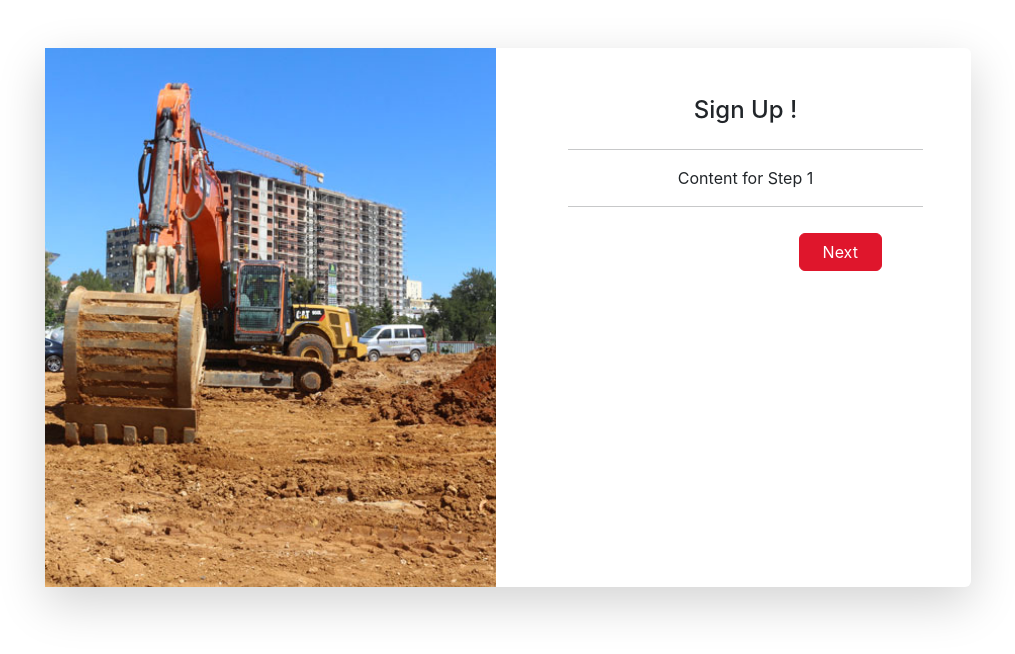
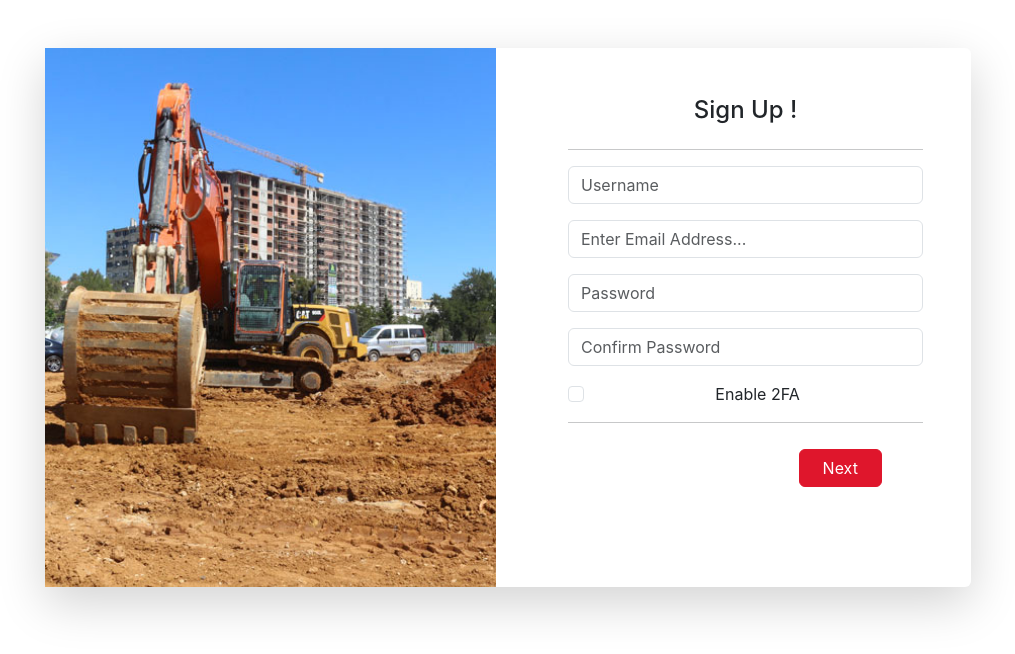
Before and after one commit to DjennaouiRaouf/react_application, a React (Create React App) app: page / in a window 1280 px wide. Shown: the top 654 px of the page, without its empty margins (132-1147 px from the left). Built offline with nearby package versions, Linux system fonts and the light colour scheme.

Commit message:
Initial commit

```diff
--- a/package.json
+++ b/package.json
@@ -15,6 +15,7 @@
     "bootstrap": "^5.3.1",
     "create-react-component-folder": "^0.3.7",
     "enzyme": "^3.11.0",
+    "qrcode.react": "^3.1.0",
     "react": "^18.2.0",
     "react-avatar": "^5.0.3",
     "react-bootstrap": "^2.8.0",
--- a/src/components/base/SignUpForm/SignUpForm.tsx
+++ b/src/components/base/SignUpForm/SignUpForm.tsx
@@ -1,14 +1,76 @@
 import React from "react";
 import Stepper from "../Stepper";
+import QRCode from 'qrcode.react';
 
 type SignUpFormProps = {
   //
 };
 
 const SignUpForm: React.FC = () => {
+    const CreateUser: React.FC = () =>{
+        return(
+            <form className="user" style={{ height: "70%" }}>
+                <div className="mb-3">
+                    <input className="form-control" type="text" placeholder="Username" />
+                </div>
+                <div className="mb-3">
+                    <input
+                        id="exampleInputEmail-1"
+                        className="form-control form-control-user"
+                        type="email"
+                        aria-describedby="emailHelp"
+                        placeholder="Enter Email Address..."
+                        name="email"
+                    />
+                </div>
+                <div className="mb-3">
+                    <input
+                        id="exampleInputPassword"
+                        className="form-control form-control-user"
+                        type="password"
+                        placeholder="Password"
+                        name="password"
+                    />
+                </div>
+                <div className="mb-3">
+                    <input
+                        id="exampleInputPassword-1"
+                        className="form-control form-control-user"
+                        type="password"
+                        placeholder="Confirm Password"
+                        name="password"
+                    />
+                </div>
+                <div className="mb-3">
+                    <div className="form-check">
+                        <input id="formCheck-1" className="form-check-input" type="checkbox" />
+                        <label className="form-check-label" htmlFor="formCheck-1">
+                            Enable 2FA
+                        </label>
+                    </div>
+                </div>
+            </form>
+
+
+        );
+    }
+
+    const Enable2FA: React.FC = () =>{
+        return(
+            <form className="user" style={{ height: "70%" }}>
+                <div className="mb-3" style={{ height: "90%" }}>
+                    <QRCode value={"NYUEJRJLTBJKN63Y3ZYEFHCUWORE2DZS"} />
+                </div>
+                <label className="form-label">Scan this Qr Code with Google Auth</label>
+            </form>
+
+        );
+    }
+
+
     const steps = [
-        { title: 'Step 1', content: <p>Content for Step 1</p> },
-        { title: 'Step 2', content: <p>Content for Step 2</p> },
+        { title: 'Create User', content: <CreateUser/> },
+        { title: 'Step 2', content: <Enable2FA/> },
         { title: 'Step 3', content: <p>Content for Step 3</p> },
     ];
     return (
```
Also changed, not shown: 1 other file (tests, documents, lock files or other folders).
